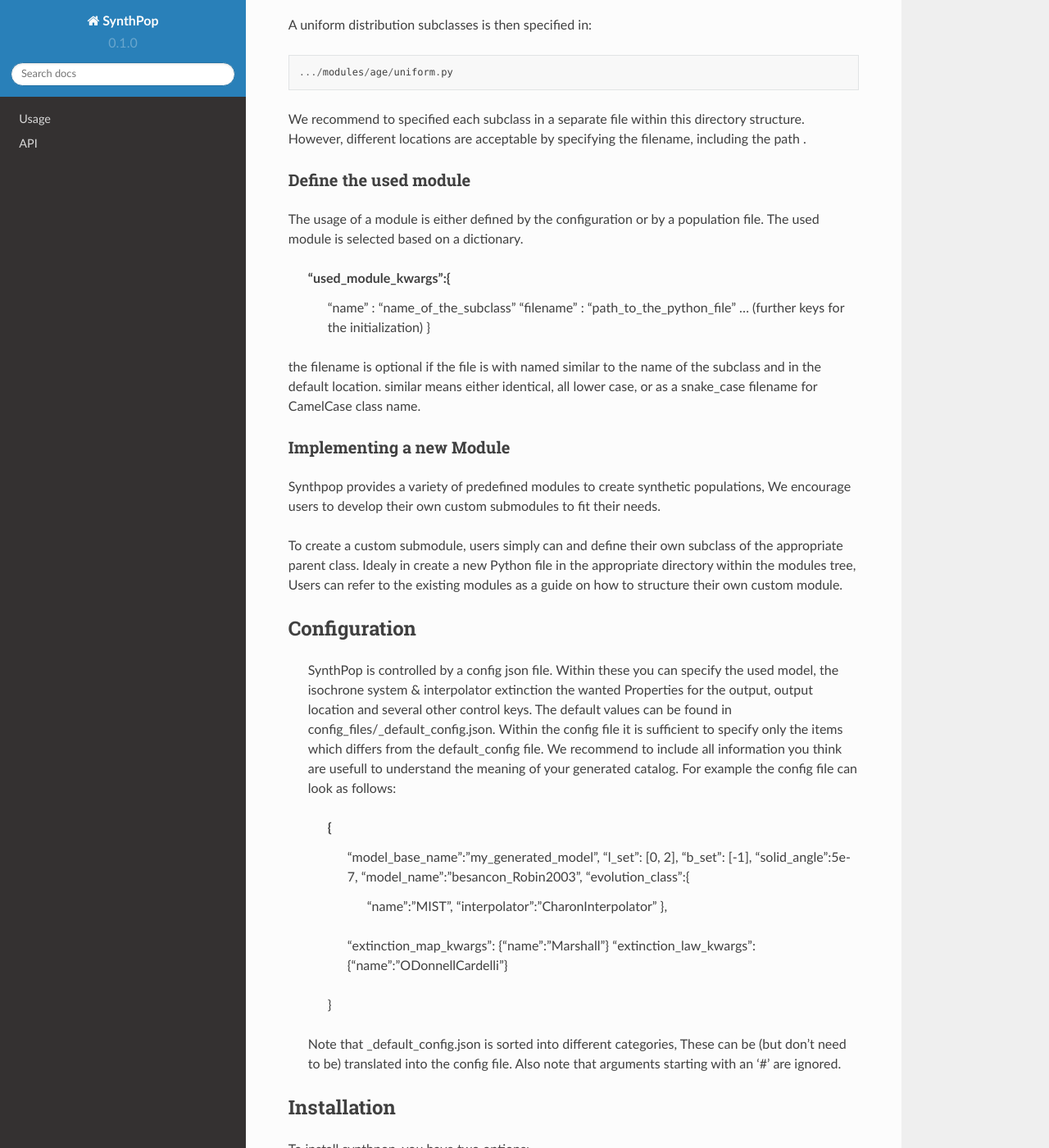
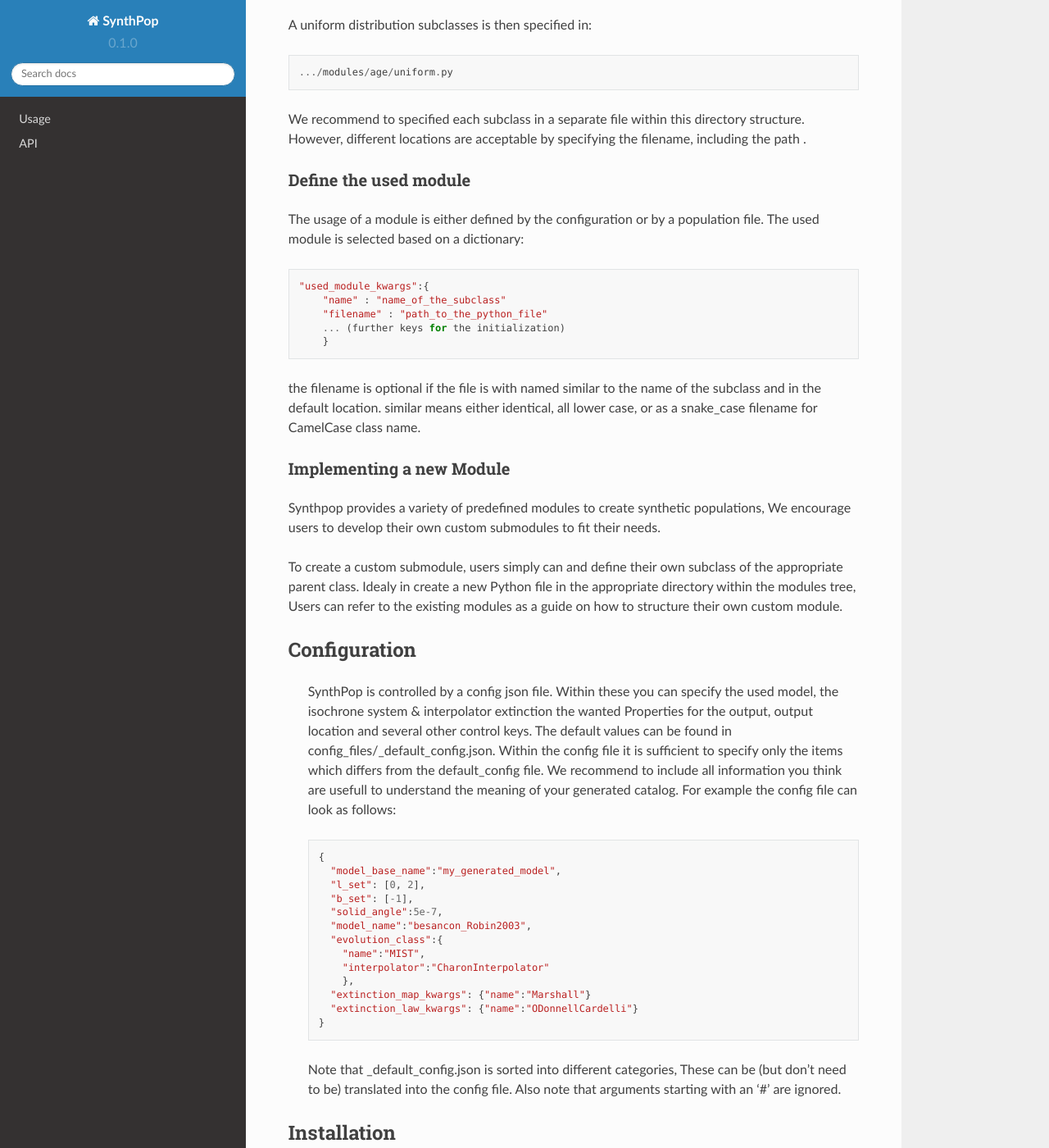
Before and after one commit to synthpop-galaxy/synthpop, a Sphinx documentation site: the page built from docs/source/index.rst, in a window 1280 px wide and 1400 px high, scrolled down 1262 px. Shown: the whole window at 82% size. Built offline with Sphinx 7.4.7 and the Read the Docs theme 2.0.0, drawn with Linux system fonts in a browser that asks for light colours; some of the changed text lies outside the part shown.

````diff
--- a/docs/source/index.rst
+++ b/docs/source/index.rst
@@ -67,7 +67,7 @@ However, different locations are acceptable by specifying the filename, includin
 Define the used module
 ^^^^^^^^^^^^^^^^^^^^^^^
 The usage of a module is either defined by the configuration or by a population file.
-The used module is selected based on a dictionary.
+The used module is selected based on a dictionary::
 
     "used_module_kwargs":{
         "name" : "name_of_the_subclass"
@@ -101,7 +101,7 @@ Configuration
   which differs from the default_config file.
   We recommend to include all information you think are
   usefull to understand the meaning of your generated catalog.
-  For example the config file can look as follows:
+  For example the config file can look as follows::
 
     {
       "model_base_name":"my_generated_model",
@@ -128,11 +128,9 @@ Installation
 To install synthpop, you have two options:
 
 Clone this repository and install all the requirements.
-Use the command below to install using pip:
+Use the command below to install using pip::
+    pip install git+https://github.com/synthpop-galaxy/synthpop.git
 
-```
-pip install git+https://github.com/synthpop-galaxy/synthpop.git
-```
 When using SynthPop for the first time, you are ask to specify a directory to
 store all files you might want to interact with.
 These are The module, models, constants. It will also be the default location to store the isochrone data
@@ -140,10 +138,9 @@ and output files.
 
 A simple GUI will be used specify the directory
 You can also specify the directory directly
-To do so, run the following command:
-```
-python -m synthpop.migrate_interactive_part path_to_directory
-```
+To do so, run the following command::
+    python -m synthpop.migrate_interactive_part path_to_directory
+
 Only afterwards, synthpop is ready to be used.
 
 
@@ -152,10 +149,9 @@ Use SynthPop
 ------------
 Run Synthpop as individual script
 ^^^^^^^^^^^^^^^^^^^^^^^^^^^^^^^^^^
-To run SynthPop in the default mode, use the following command:
-  ```
+To run SynthPop in the default mode, use the following command::
   python -m synthpop config_filename
-  ```
+
 This processes all locations as defined in the config_filename.
 The config_filename should either be in the ``config_file`` directoryor should include the complete path.
 As an example, you can use the predifined ``my_config.synthpop_conf`` file.
@@ -168,13 +164,13 @@ The generated catalogs are saved at the location defined in the configuration (d
 Import SynthPop to other script
 ^^^^^^^^^^^^^^^^^^^^^^^^^^^^^^^
 Importing SynthPop to another script allows for more flexibility.
-To do so, ensure that the parent directory is within your Python path and use the following code:
-  ```
+To do so, ensure that the parent directory is within your Python path and use the following code::
+
   import synthpop
 
   model = synthpop.SynthPop(config_file_name, **kwargs)
   model.init_populations()
-  ```
+
 All attributes of the configuration can also be specified by a keyword argument.
 It is then possible to run all specified locations via
   ```
````
